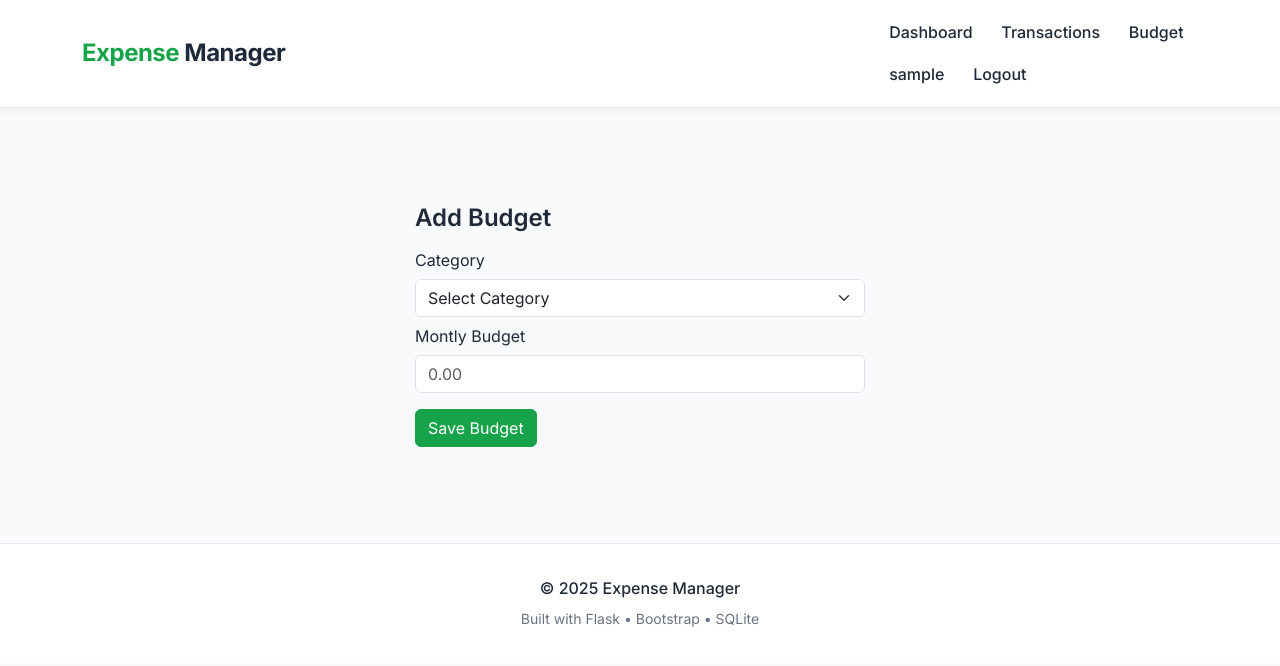
After one commit to MedhanshB/expense-manager, a Flask app: page /budgets/add in a window 1280 px wide. The commit adds this page. Shown: the top 666 px of the page. Run offline with Flask 3, Linux system fonts and the light colour scheme; the visitor is signed in with stand-in values (Sample User, id 1); data comes from the database, SQL or seed files in the repository.

Commit message:
Finished adding the budgets, with options regarding editing and deleting

```diff
--- a/app.py
+++ b/app.py
@@ -1,7 +1,7 @@
 from flask import Flask, render_template, request, session, flash, redirect, url_for
 from flask_session import Session
 from werkzeug.security import check_password_hash, generate_password_hash
-from datetime import date
+from datetime import date, datetime
 from decimal import Decimal, InvalidOperation
 from helpers import get_db, login_required, inr, short_date
 
@@ -375,43 +375,43 @@ def edit_transaction(transaction_id):
         category = request.form.get("category")
         if not category:
             flash("Please select a category","danger")
-            return render_template("add_transaction.html", categories = categories)
+            return render_template("edit_transaction.html", categories = categories)
 
         amount = request.form.get("amount","").strip()
         if not amount:
             flash("Please enter an amount","danger")
-            return render_template("add_transaction.html", categories = categories)
+            return render_template("edit_transaction.html", categories = categories)
         try:
             amount = Decimal(amount)
         except InvalidOperation:
             flash("Enter a valid amount","danger")
-            return render_template("add_transaction.html", categories = categories)
+            return render_template("edit_transaction.html", categories = categories)
 
         exponent = amount.as_tuple().exponent
 
         if exponent < -2:
             flash("Amount can have at most two decimal places", "danger")
-            return render_template("add_transaction.html", categories = categories)
+            return render_template("edit_transaction.html", categories = categories)
 
         if amount <= 0:
             flash("Enter a valid amount","danger")
-            return render_template("add_transaction.html", categories = categories)
+            return render_template("edit_transaction.html", categories = categories)
 
         if amount > MAX_TRANSACTION_AMOUNT:
             flash("Amount seems unreasonably large", "danger")
-            return render_template("add_transaction.html", categories = categories)
+            return render_template("edit_transaction.html", categories = categories)
 
         description = request.form.get("description","").strip()
         if not description:
             flash("Please enter a description","danger")
-            return render_template("add_transaction.html", categories = categories)
+            return render_template("edit_transaction.html", categories = categories)
 
         transaction_date = request.form.get("date", "")
         try:
             date.fromisoformat(transaction_date)
         except (ValueError, TypeError):
             flash("Enter a valid date", "danger")
-            return render_template("add_transaction.html", categories = categories)
+            return render_template("edit_transaction.html", categories = categories)
 
         amount = amount * 100
         amount = int(amount)
@@ -420,7 +420,7 @@ def edit_transaction(transaction_id):
             category = int(category)
         except ValueError:
             flash("Invalid category","danger")
-            return render_template("add_transaction.html", categories = categories)
+            return render_template("edit_transaction.html", categories = categories)
 
         db = get_db()
         cursor = db.execute("SELECT id FROM categories WHERE id=?",(category,))
@@ -428,7 +428,7 @@ def edit_transaction(transaction_id):
         if not category_row:
             db.close()
             flash("Not a valid category","info")
-            return render_template("add_transaction.html", categories = categories)
+            return render_template("edit_transaction.html", categories = categories)
 
 
 
@@ -510,3 +510,287 @@ def delete_transaction(transaction_id):
 
     flash("Transaction deleted successfully.","success")
     return redirect(url_for("transactions"))
+
+
+@app.route("/budgets")
+@login_required
+def budgets():
+    user_id = session["user_id"]
+
+    db = get_db()
+
+    cursor = db.execute(
+        """
+        SELECT
+            budgets.id,
+            budgets.category_id,
+            budgets.budget_amount,
+            budgets.budget_period,
+            categories.name
+        FROM budgets
+        INNER JOIN categories
+            ON budgets.category_id = categories.id
+        WHERE budgets.user_id = ?
+        """,
+        (user_id,))
+
+    budgets_data = cursor.fetchall()
+
+    cursor2 = db.execute(
+        """
+        SELECT
+            categories.id AS category_id,
+        SUM (transactions.amount) as total
+        FROM transactions
+        INNER JOIN categories
+            ON transactions.category_id = categories.id
+        WHERE transactions.user_id = ? AND categories.type = ?
+        GROUP BY categories.id
+        """,
+        (user_id, "Expense"))
+
+    transactions_data = cursor2.fetchall()
+
+    spent = {}
+
+    budget_summary = []
+
+    for transaction in transactions_data:
+        spent[transaction["category_id"]] = transaction["total"]
+
+    for budget in budgets_data:
+        spent_amount = spent.get(budget["category_id"], 0)
+        remaining_amount = budget["budget_amount"] - spent_amount
+        progress = spent_amount/budget["budget_amount"] * 100
+
+        budget_summary.append({
+            "id":budget["id"],
+            "name": budget["name"],
+            "budget_amount": budget["budget_amount"],
+            "spent": spent_amount,
+            "remaining": remaining_amount,
+            "progress": progress
+        })
+
+
+    return render_template("budgets.html", budget_data = budget_summary)
+
+
+
+
+
+@app.route("/budgets/add", methods=["GET", "POST"])
+@login_required
+def add_budget():
+
+    user_id = session["user_id"]
+
+    budget_period = datetime.now().strftime("%Y-%m")
+
+    db = get_db()
+
+    cursor = db.execute("SELECT id,name FROM categories WHERE type = ? ORDER BY name", ("Expense",))
+
+    categories = cursor.fetchall()
+
+    db.close()
+
+    if request.method == "POST":
+        category = request.form.get("category")
+        if not category:
+            flash("Please select a category","danger")
+            return render_template("add_budget.html", categories = categories)
+
+        budget = request.form.get("budget","").strip()
+        if not budget:
+            flash("Please enter an budget","danger")
+            return render_template("add_budget.html", categories = categories)
+        try:
+            budget = Decimal(budget)
+        except InvalidOperation:
+            flash("Enter a valid budget","danger")
+            return render_template("add_budget.html", categories = categories)
+
+        exponent = budget.as_tuple().exponent
+
+        if exponent < -2:
+            flash("Amount can have at most two decimal places", "danger")
+            return render_template("add_budget.html", categories = categories)
+
+        if budget <= 0:
+            flash("Enter a valid budget","danger")
+            return render_template("add_budget.html", categories = categories)
+
+        if budget > MAX_TRANSACTION_AMOUNT:
+            flash("Amount seems unreasonably large", "danger")
+            return render_template("add_budget.html", categories = categories)
+
+        budget = budget * 100
+        budget = int(budget)
+
+        try:
+            category = int(category)
+        except ValueError:
+            flash("Invalid category","danger")
+            return render_template("add_budget.html", categories = categories)
+
+        db = get_db()
+        cursor = db.execute("SELECT id FROM categories WHERE id=? and type = ?",(category,"Expense"))
+        category_row = cursor.fetchone()
+        if not category_row:
+            db.close()
+            flash("Not a valid category","info")
+            return render_template("add_budget.html", categories = categories)
+
+
+        cursor = db.execute(
+            """
+            INSERT INTO budgets (user_id, category_id, budget_amount, budget_period) VALUES (?, ?, ?, ?)
+            """,
+            (user_id, category, budget, budget_period)
+        )
+
+        db.commit()
+
+        db.close()
+
+        return redirect(url_for("budgets"))
+
+
+    else:
+
+        return render_template("add_budget.html", categories=categories)
+
+
+
+@app.route("/budgets/<int:budget_id>/edit", methods=["GET", "POST"])
+@login_required
+def edit_budget(budget_id):
+
+    user_id = session["user_id"]
+
+    if request.method == "POST":
+        category = request.form.get("category")
+        if not category:
+            flash("Please select a category","danger")
+            return render_template("edit_budget.html", categories = categories)
+
+        budget = request.form.get("budget","").strip()
+        if not budget:
+            flash("Please enter an budget","danger")
+            return render_template("edit_budget.html", categories = categories)
+        try:
+            budget = Decimal(budget)
+        except InvalidOperation:
+            flash("Enter a valid budget","danger")
+            return render_template("edit_budget.html", categories = categories)
+
+        exponent = budget.as_tuple().exponent
+
+        if exponent < -2:
+            flash("Amount can have at most two decimal places", "danger")
+            return render_template("edit_budget.html", categories = categories)
+
+        if budget <= 0:
+            flash("Enter a valid budget","danger")
+            return render_template("edit_budget.html", categories = categories)
+
+        if budget > MAX_TRANSACTION_AMOUNT:
+            flash("Amount seems unreasonably large", "danger")
+            return render_template("edit_budget.html", categories = categories)
+
+        budget = budget * 100
+        budget = int(budget)
+
+        try:
+            category = int(category)
+        except ValueError:
+            flash("Invalid category","danger")
+            return render_template("edit_budget.html", categories = categories)
+
+        db = get_db()
+        cursor = db.execute("SELECT id FROM categories WHERE id=?",(category,))
+        category_row = cursor.fetchone()
+        if not category_row:
+            db.close()
+            flash("Not a valid category","info")
+            return render_template("edit_budget.html", categories = categories)
+
+
+
+        cursor_2 = db.execute("UPDATE budgets SET category_id = ?, budget_amount = ? WHERE budget.id = ? AND budget.user_id=?",
+                   (category, budget, budget_id, user_id))
+
+        if cursor_2.rowcount == 0:
+            db.rollback()
+            db.close()
+            flash("Budget not found.", "danger")
+            return redirect(url_for("budgets"))
+
+        db.commit()
+
+        db.close()
+
+        flash("Budget updated","success")
+
+        return redirect(url_for("budgets"))
+
+    else:
+
+        db = get_db()
+
+        cursor = db.execute(
+        """
+        SELECT
+            budgets.category_id,
+            categories.name,
+            budgets.budget_amount,
+        FROM budgets
+        INNER JOIN categories
+            ON budgets.category_id = categories.id
+        WHERE budgets.id = ? AND budgets.user_id = ?
+        """, (budget_id, user_id))
+
+        budgets = cursor.fetchone()
+
+        if not budgets:
+            db.close()
+            flash("No budget exists","danger")
+            return redirect(url_for("budgets"))
+
+        budgets = dict(budgets)
+
+        budgets["amount"] = Decimal(budgets["amount"]) / 100
+
+        cursor = db.execute("SELECT id,name FROM categories ORDER BY name")
+
+        categories = cursor.fetchall()
+
+        db.close()
+
+        return render_template("edit_budget.html", budgets = budgets, categories = categories)
+
+
+@app.route("/budgets/<int:budget_id>/delete", methods=["POST"])
+@login_required
+def delete_budget(budget_id):
+    user_id = session["user_id"]
+
+    db = get_db()
+
+    cursor = db.execute(
+        "DELETE FROM budgets WHERE budgets.user_id = ? AND budgets.id = ?",
+        (user_id, budget_id))
+
+    if cursor.rowcount == 0:
+            db.rollback()
+            db.close()
+            flash("Budget not found.", "danger")
+            return redirect(url_for("budgets"))
+
+    db.commit()
+
+    db.close()
+
+    flash("Budget deleted successfully.","success")
+    return redirect(url_for("budgets"))
--- a/schema.sql
+++ b/schema.sql
@@ -27,11 +27,11 @@ CREATE TABLE budgets (
     id INTEGER PRIMARY KEY,
     user_id INTEGER NOT NULL,
     category_id INTEGER NOT NULL,
-    amount INTEGER NOT NULL,
-    budget_month TEXT NOT NULL,
+    budget_amount INTEGER NOT NULL,
+    budget_period TEXT NOT NULL,
     FOREIGN KEY (user_id) REFERENCES users(id),
     FOREIGN KEY (category_id) REFERENCES categories(id),
-    UNIQUE (user_id, category_id, budget_month)
+    UNIQUE (user_id, category_id, budget_period)
 );
 
 INSERT INTO categories (name, type) VALUES
--- /dev/null
+++ b/templates/add_budget.html
@@ -0,0 +1,35 @@
+{% extends "base.html" %}
+
+{% block title %}
+Add Budget
+{% endblock %}
+
+{% block content %}
+
+<div class="form-card">
+    <h2>Add Budget</h2>
+    <form method="post">
+        <!-- improve on this later on as the app comes to a finish so you can display income and expense in a separte optselect something -->
+        <label for="category" class="col-form-label">Category</label>
+        <select name="category" class="form-select">
+            <option value="" selected disabled>Select Category</option>
+            {% for category in categories %}
+            <option value="{{ category['id'] }}" {% if request.form.get('category')==category['id']|string %} selected
+                {% endif %}>
+                {{ category["name"] }}
+            </option>
+            {% endfor %}
+        </select>
+
+        <label for="budget" class="col-form-label">Montly Budget</label>
+        <input type="number" name="budget" class="form-control" min="0.01" step="0.01"
+            value="{{ request.form.get('budget', '') }}" placeholder="0.00" required>
+
+        <button type="submit" class="btn btn-primary mt-3">Save Budget</button>
+
+    </form>
+
+</div>
+
+
+{% endblock %}
--- a/templates/base.html
+++ b/templates/base.html
@@ -36,7 +36,7 @@
                 <ul class="navbar-nav me-auto">
                     <li class="nav-item"><a class="nav-link" href="{{ url_for('index') }}">Dashboard</a></li>
                     <li class="nav-item"><a class="nav-link" href="{{ url_for('transactions') }}">Transactions</a></li>
-                    <li class="nav-item"><a class="nav-link" href="/">Budget</a></li>
+                    <li class="nav-item"><a class="nav-link" href="{{ url_for('budgets') }}">Budget</a></li>
                 </ul>
                 <ul class="navbar-nav ms-auto align-items-center">
 
--- a/templates/transactions.html
+++ b/templates/transactions.html
@@ -5,6 +5,8 @@ Transactions
 {% endblock %}
 
 {% block content %}
+
+<h3>Transactions</h3>
 
 <table class="table">
     <thead>
@@ -28,7 +30,7 @@ Transactions
             <td>
                 <a href="{{ url_for('edit_transaction', transaction_id=transaction['id']) }}"
                     class="btn btn-sm btn-primary">
-                    Edit Transaction
+                    Edit
                 </a>
                 <!-- Create a bootstrap modal for the confirmation instead of using this -->
                 <form method="post" action="{{ url_for('delete_transaction', transaction_id=transaction['id']) }}"
@@ -36,7 +38,7 @@ Transactions
                     onsubmit="return confirm('Are you sure you want to delete this transaction?')">
 
                     <button type="submit" class="btn btn-danger btn-sm">
-                        Delete Transaction
+                        Delete
                     </button>
                 </form>
             </td>
```
Also changed, not shown: templates/budgets.html (added, +62 -0 lines), templates/edit_budget.html (added, +30 -0 lines), 7 other files.
